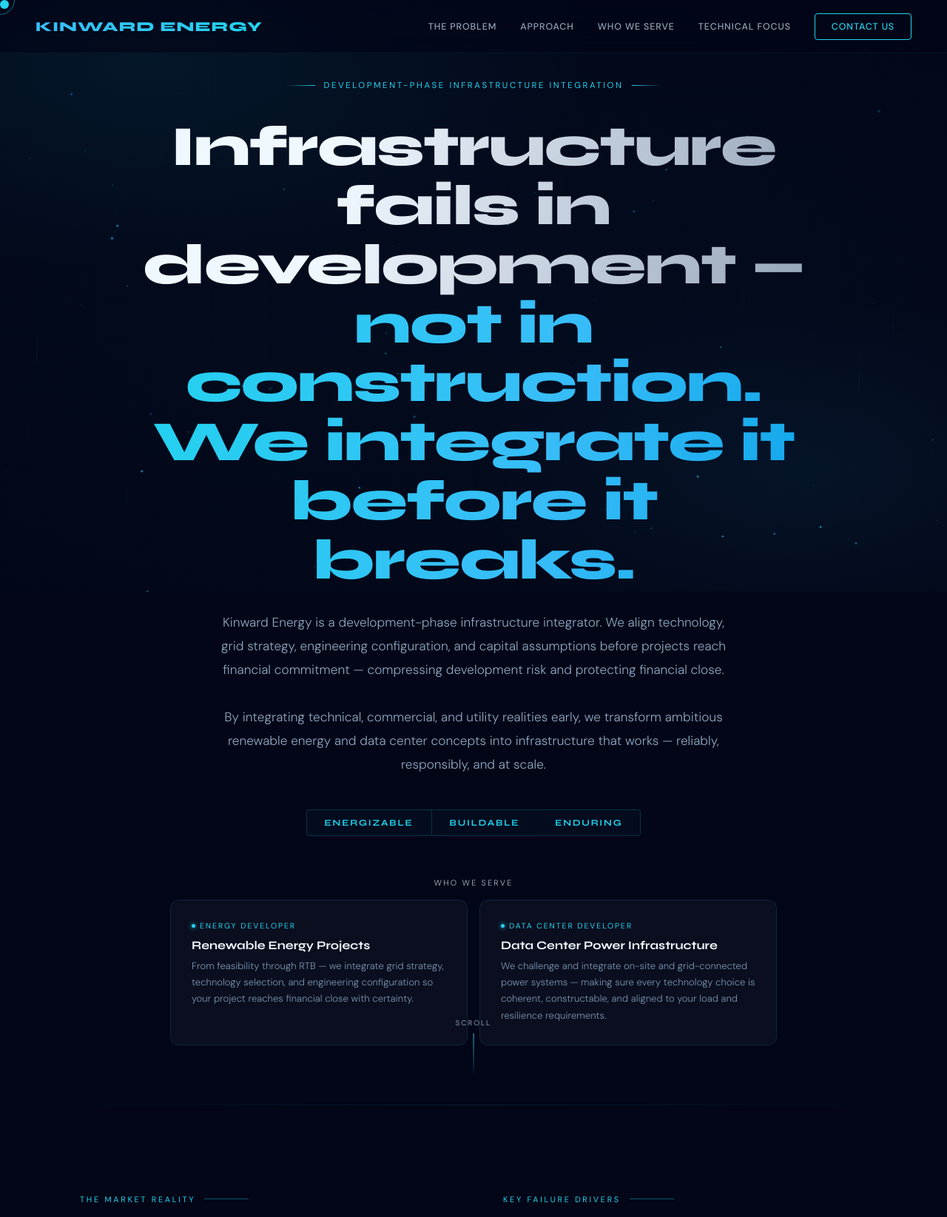
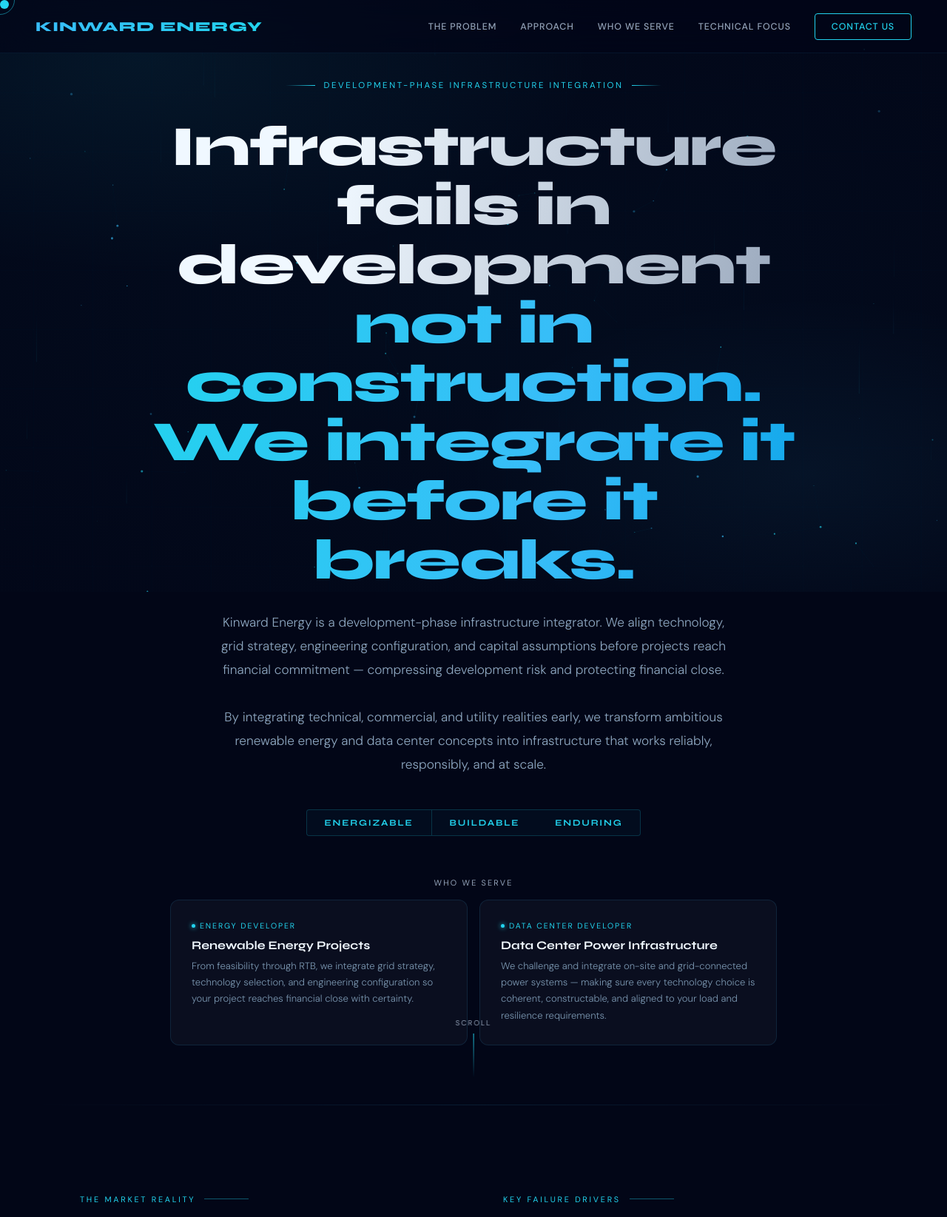
Before and after one commit to bnasiri2024/kinward-energy, a plain HTML site: page index.html in a window 1280 px wide. Shown: the top 1645 px of the page at 74% size. Drawn offline with Linux system fonts and the light colour scheme.

Commit message:
Fix punctuation in index.html content

```diff
--- a/index.html
+++ b/index.html
@@ -301,13 +301,13 @@ footer{border-top:1px solid rgba(56,189,248,0.07);padding:28px 48px;display:flex
   <div class="hero-inner">
     <div class="hero-eyebrow">Development-Phase Infrastructure Integration</div>
     <h1>
-      <span class="l1">Infrastructure fails in development —</span>
+      <span class="l1">Infrastructure fails in development </span>
       <span class="l2">not in construction. We integrate it before it breaks.</span>
     </h1>
     <p class="hero-sub">
       Kinward Energy is a development-phase infrastructure integrator. We align technology, grid strategy, engineering configuration, and capital assumptions before projects reach financial commitment — compressing development risk and protecting financial close.
       <br><br>
-      By integrating technical, commercial, and utility realities early, we transform ambitious renewable energy and data center concepts into infrastructure that works — reliably, responsibly, and at scale.
+      By integrating technical, commercial, and utility realities early, we transform ambitious renewable energy and data center concepts into infrastructure that works reliably, responsibly, and at scale.
     </p>
     <div class="hero-tagline">
       <div class="tag-pill">Energizable</div>
@@ -320,7 +320,7 @@ footer{border-top:1px solid rgba(56,189,248,0.07);padding:28px 48px;display:flex
         <div class="market-card">
           <div class="market-tag"><div class="market-dot"></div>Energy Developer</div>
           <h3>Renewable Energy Projects</h3>
-          <p>From feasibility through RTB — we integrate grid strategy, technology selection, and engineering configuration so your project reaches financial close with certainty.</p>
+          <p>From feasibility through RTB, we integrate grid strategy, technology selection, and engineering configuration so your project reaches financial close with certainty.</p>
         </div>
         <div class="market-card">
           <div class="market-tag"><div class="market-dot"></div>Data Center Developer</div>
```
